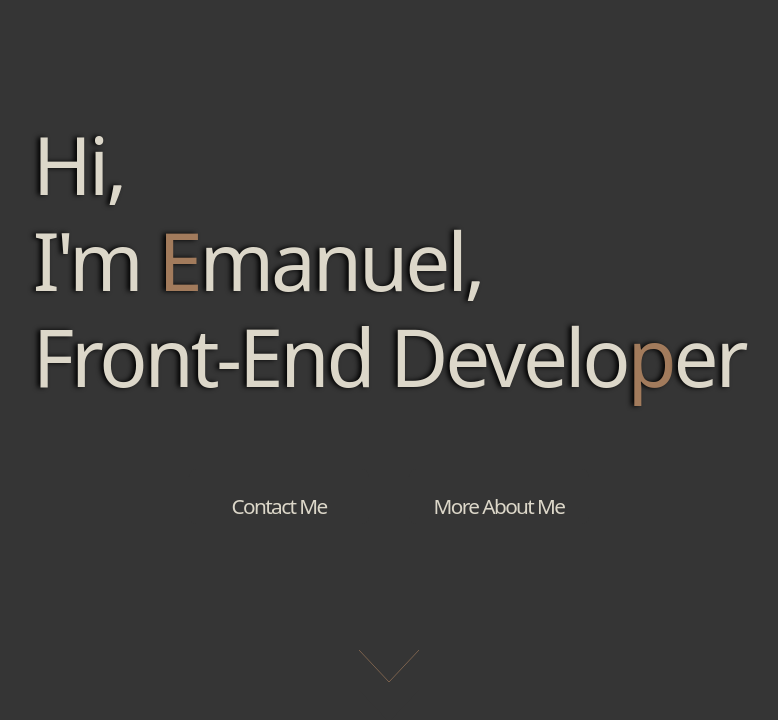
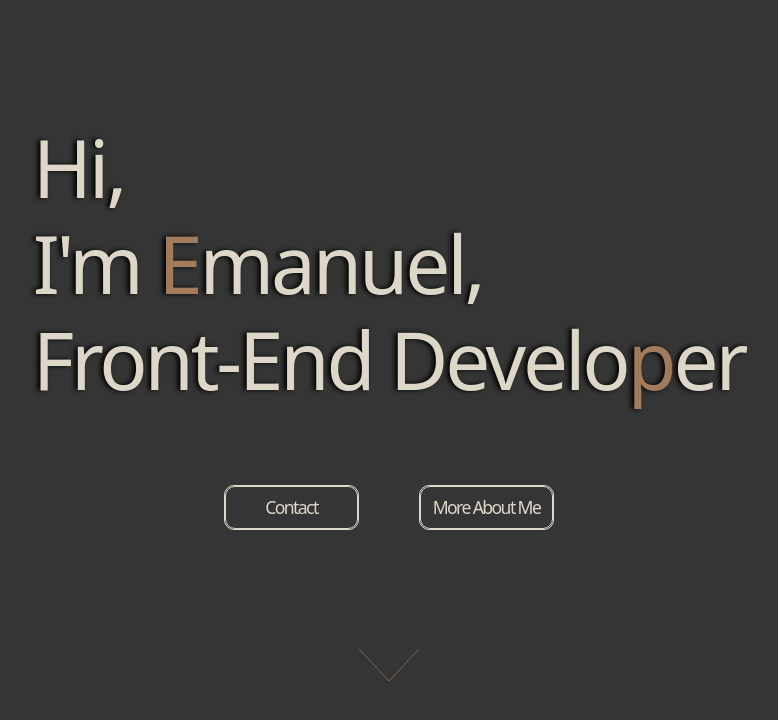
Before and after one commit to emanuelpps/emanuelpps.github.io, a React (Create React App) app: page /emanuelpps in a window 1280 px wide. Shown: the top 720 px of the page, without its empty margins (251-1029 px from the left). Built offline with nearby package versions, Linux system fonts and the light colour scheme.

Commit message:
correcion button en portada

```diff
--- a/src/components/Header/Header.css
+++ b/src/components/Header/Header.css
@@ -32,8 +32,8 @@
 
 .button {
   cursor: pointer;
-  --width: 180px;
-  --height: 55px;
+  --width: 135px;
+  --height: 45px;
   --tooltip-height: 35px;
   --tooltip-width: 90px;
   --gap-between-tooltip-to-button: 18px;
@@ -46,7 +46,7 @@
   text-align: center;
   border-radius: 0.45em;
   transition: background 0.3s;
-  margin: 0px 20px 0px 20px;
+  margin: 0px 30px 0px 30px;
 }
 
 .text {
@@ -54,7 +54,7 @@
   display: grid;
   align-items: center;
   justify-content: center;
-  font-size: 1.3rem;
+  font-size: 1.1rem;
 }
 
 .text:hover{
@@ -72,6 +72,8 @@
   height: 100%;
   left: 0;
   color: #dcd7c9;
+  border: 1px solid;
+  border-radius: 10px 10px 10px 10px;
 }
 
 
--- a/src/components/Header/Header.js
+++ b/src/components/Header/Header.js
@@ -46,7 +46,7 @@ export default function Header() {
                 to="/#ContactMe"
                 class="button-wrapper-contact-me"
               >
-                <div class="text">Contact Me</div>
+                <div class="text">Contact</div>
               </HashLink>
             </div>
             <div class="button">
```
